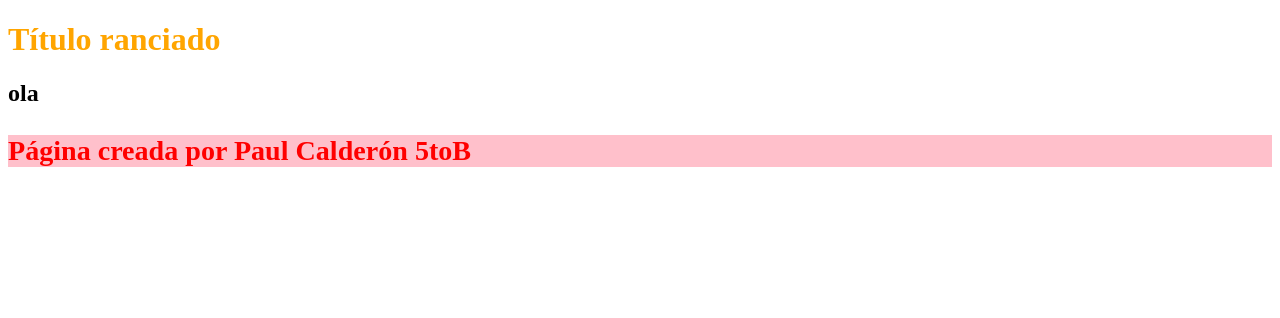
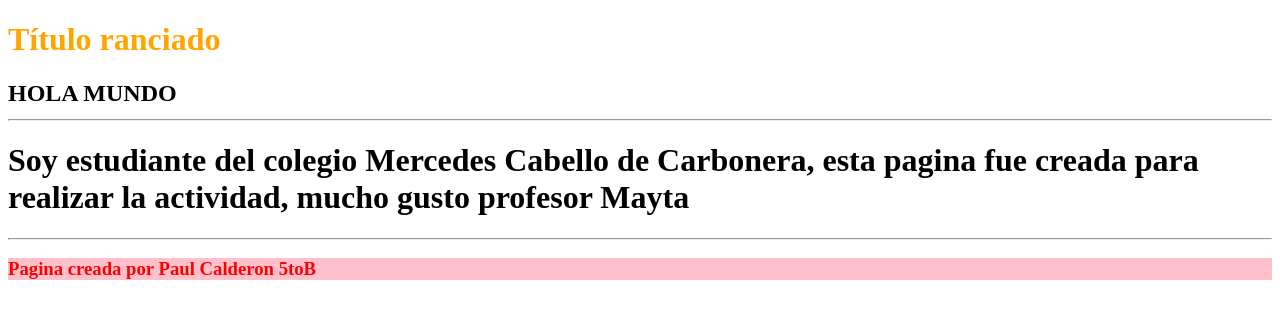
Before and after one commit to Will5to/WillsPage5to, a plain HTML site: page index.html in a window 1280 px wide. Drawn offline with Linux system fonts and the light colour scheme.

Commit message:
Update index.html

```diff
--- a/index.html
+++ b/index.html
@@ -9,7 +9,13 @@
 
 <body>
 	<hgroup>
-	<h2> ola
+	<h2> HOLA MUNDO
+		<hr/>
+		<h1> Soy estudiante del colegio Mercedes Cabello de Carbonera, esta pagina fue creada para realizar la actividad, mucho gusto profesor Mayta</h1>
+		<hr/>
+	<hgroup/>
 	<footer style="background:pink;color:red">
-		<h3> Página creada por Paul Calderón 5toB </h3>
+
+		<h3> Pagina creada por Paul Calderon 5toB </h3>
 	</footer>
+</html>
```
